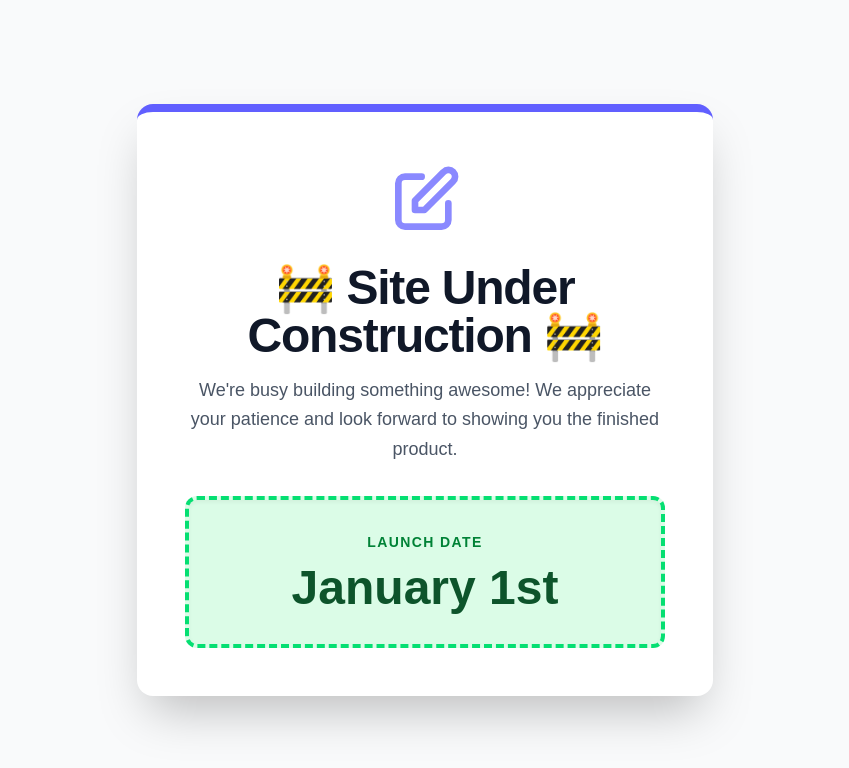
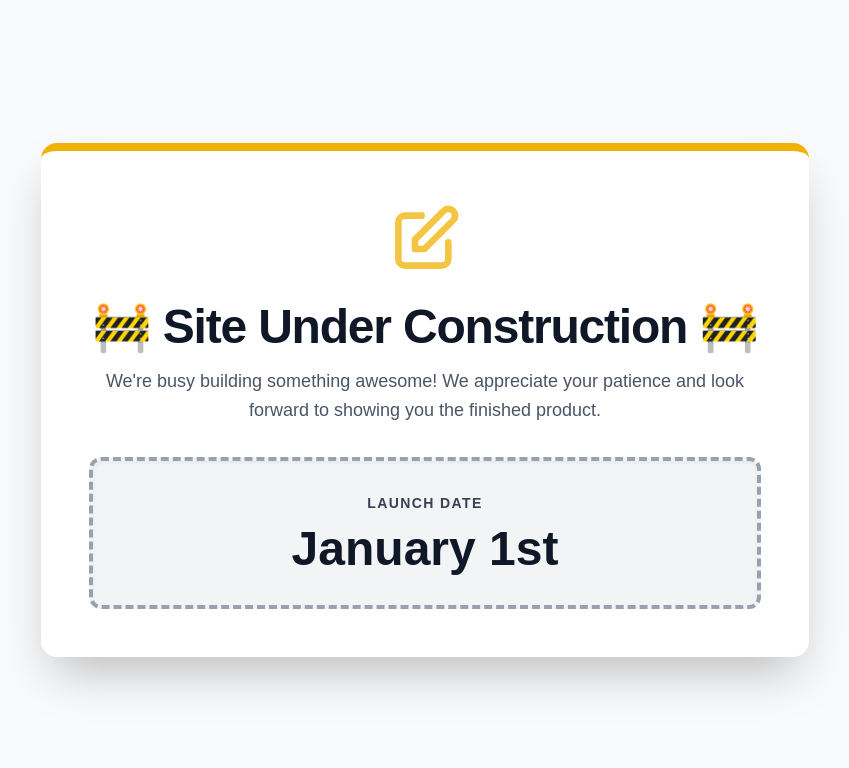
Before and after one commit to Derrick99234/whatechnology, a Next.js app: page / in a window 1280 px wide. Shown: the top 768 px of the page, without its empty margins (215-1064 px from the left). Built offline with nearby package versions, Linux system fonts and the light colour scheme.

Commit message:
upload a pending description

```diff
--- a/src/app/page.tsx
+++ b/src/app/page.tsx
@@ -8,14 +8,14 @@ const App: React.FC = () => {
     <div className="bg-gray-50 flex items-center justify-center min-h-screen p-4">
       {/* Construction Card */}
       <div
-        className="max-w-xl w-full bg-white rounded-2xl shadow-2xl p-8 md:p-12 text-center
-                           transition-all duration-500 hover:scale-[1.01] border-t-8 border-indigo-500"
+        className="max-w-3xl w-full bg-white rounded-2xl shadow-2xl p-8 md:p-12 text-center
+                           transition-all duration-500 hover:scale-[1.01] border-t-8 border-yellow-500"
       >
         {/* Icon/Indicator */}
         <div className="mb-6">
           {/* Simple SVG of a wrench and hammer, replacing the image URL for self-containment */}
           <svg
-            className="w-20 h-20 text-indigo-500 mx-auto animate-pulse"
+            className="w-20 h-20 text-yellow-500 mx-auto animate-pulse"
             fill="none"
             stroke="currentColor"
             viewBox="0 0 24 24"
@@ -42,11 +42,11 @@ const App: React.FC = () => {
         </p>
 
         {/* Confirmed Launch Date Announcement */}
-        <div className="bg-green-100 p-8 rounded-xl border-4 border-dashed border-green-400 shadow-inner">
-          <p className="text-sm font-semibold text-green-700 uppercase mb-3 tracking-widest">
+        <div className="bg-gray-100 p-8 rounded-xl border-4 border-dashed border-gray-400 shadow-inner">
+          <p className="text-sm font-semibold text-gray-700 uppercase mb-3 tracking-widest">
             Launch Date
           </p>
-          <p className="text-5xl font-black text-green-900 leading-none">
+          <p className="text-5xl font-black text-gray-900 leading-none">
             January 1st
           </p>
         </div>
```
